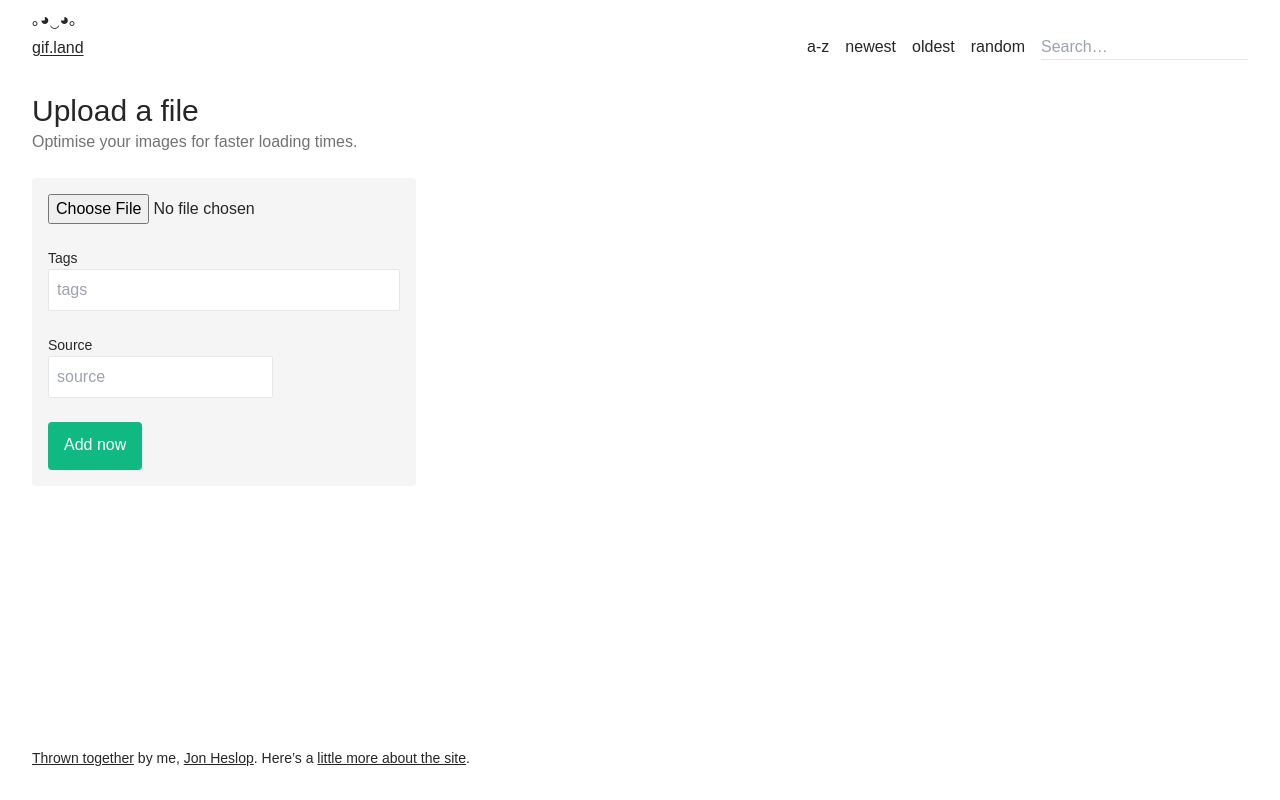
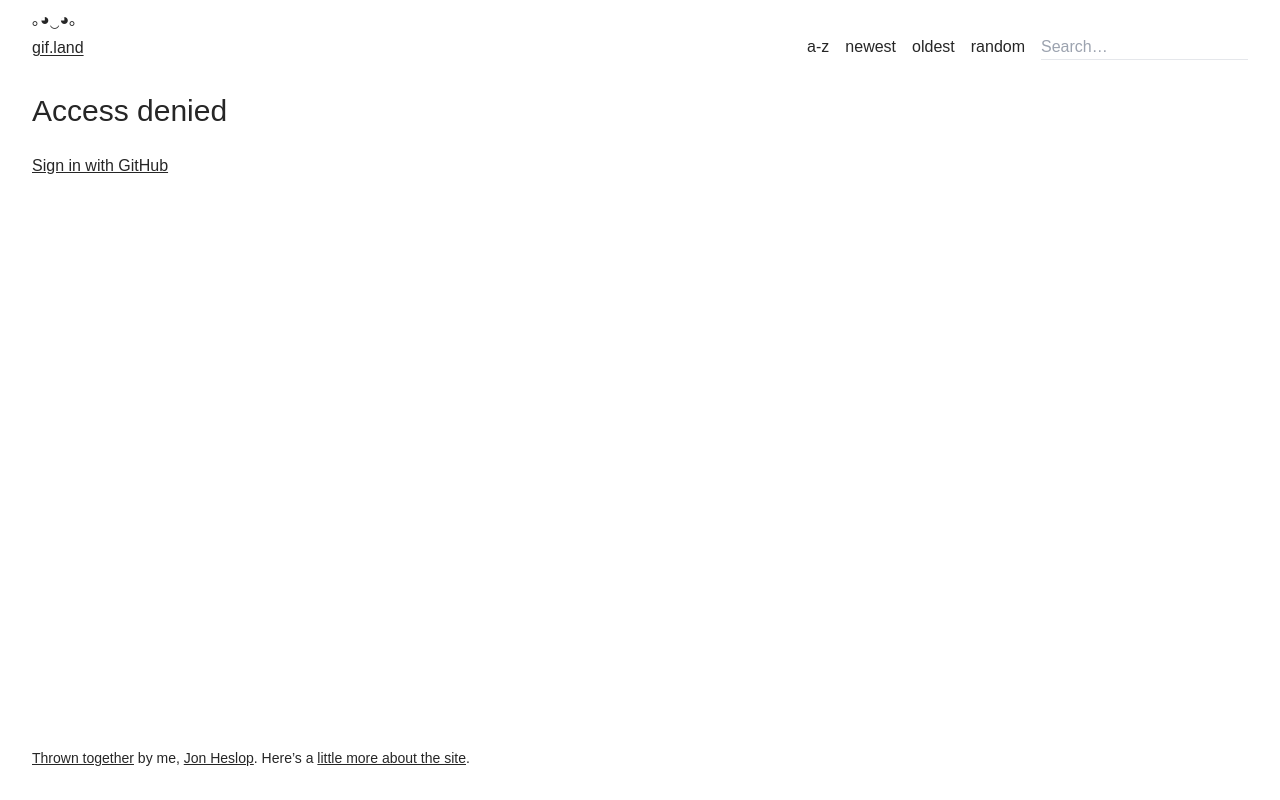
Before and after one commit to jonheslop/gif.land, a Next.js app: page /add in a window 1280 px wide. Built offline with nearby package versions, Linux system fonts and the light colour scheme; no server answers; a web font is replaced by a local one.

Commit message:
Hide add begin auth

```diff
--- a/app/add/page.tsx
+++ b/app/add/page.tsx
@@ -1,6 +1,26 @@
-import { UploadForm } from "../../components/upload-form";
+import { getServerSession } from "next-auth/next";
+import { authOptions } from "../api/auth/[...nextauth]/route";
+import { UploadForm } from "@/components/upload-form";
+import { StyledLink as Link } from "@/components/link";
 
 export default async function AddNew() {
+  const session = await getServerSession(authOptions);
+  if (!session) {
+    return (
+      <>
+        <h1 className="leading-tight text-3xl mb-6">Access denied</h1>
+        <Link href="/api/auth/signin">Sign in with GitHub</Link>
+      </>
+    );
+  }
+  if (session.user && session.user.email !== "jon@jonheslop.com") {
+    return (
+      <>
+        <h1 className="leading-tight text-3xl mb-6">Access still denied</h1>
+        <p className="text-neutral-500">Only Jon can upload files.</p>
+      </>
+    );
+  }
   return (
     <>
       <h1 className="leading-tight text-3xl">Upload a file</h1>
```
